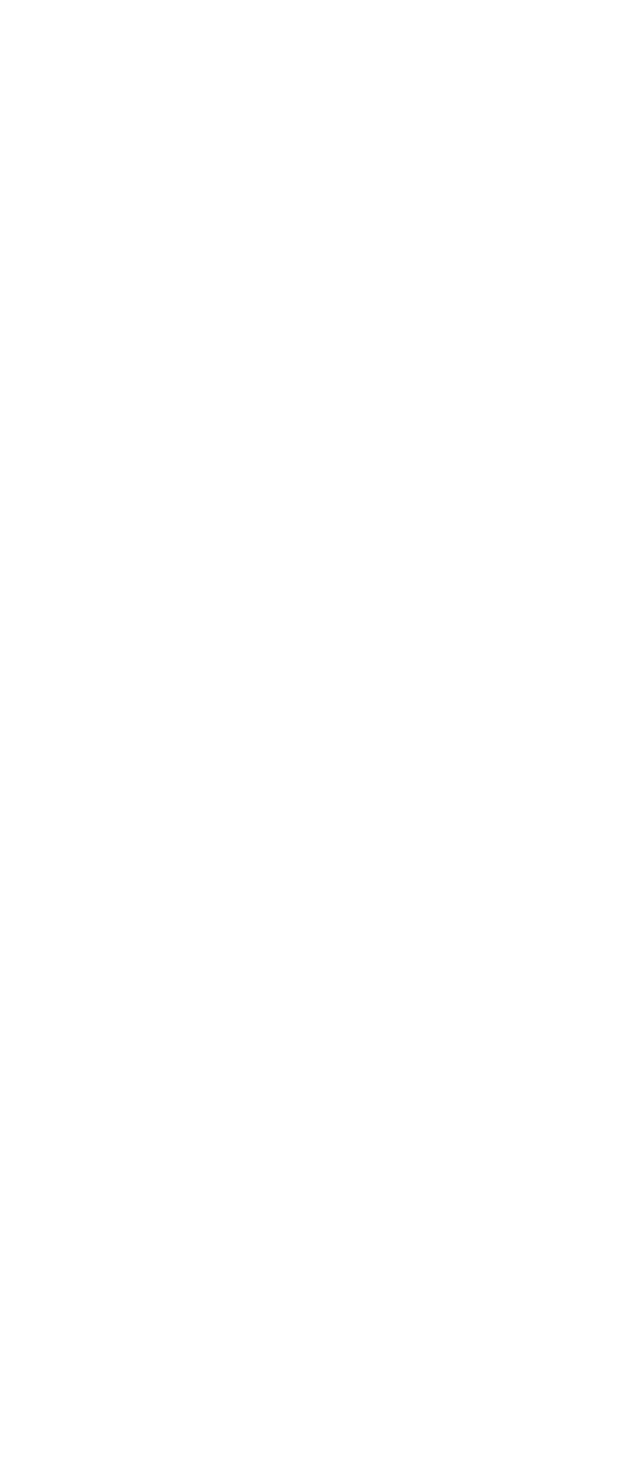
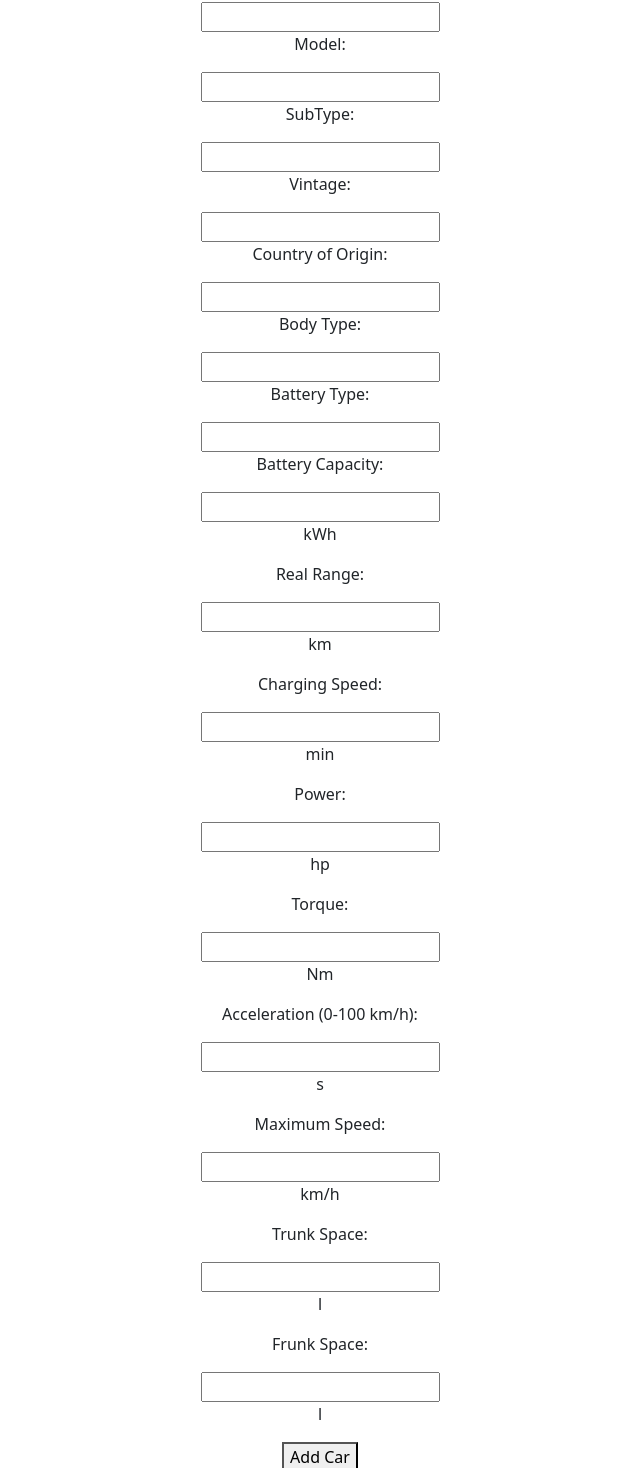
Before and after one commit to ReviKZ/ECarManiac, a React (Create React App) app in the folder e-car-maniac-fe/: page /add in a window 1280 px wide. Shown: the part 150-1618 px from the top of the page, without its empty margins (320-960 px from the left). Before the commit the page ends 800 px from the top, so only its background shows below. Built offline with nearby package versions, Linux system fonts and the light colour scheme.

Commit message:
Feat: Add AddCar Page

```diff
--- a/e-car-maniac-fe/src/Pages/AddCar.js
+++ b/e-car-maniac-fe/src/Pages/AddCar.js
@@ -1,7 +1,118 @@
+import { useState } from 'react';
+import { useNavigate } from 'react-router-dom';
+import Fetch from '../Other/Fetch';
+
+
 const AddCar = () => {
+    const navigate = useNavigate();
+
+    const [form, updateForm] = useState({});
+
+    const updateField = (newValue, field) => {
+        updateForm({ ...form, [field]: newValue })
+    }
+
+    async function addCarToDb(event) {
+        event.preventDefault();
+        var formData = {
+            Brand: form["Brand"],
+            Model: form["Model"],
+            SubType: form["SubType"],
+            Year: form["Year"],
+            Country: form["Country"],
+            BodyType: form["BodyType"],
+            BatteryType: form["BatteryType"],
+            BatteryCapacity: form["BatteryCapacity"],
+            RealRange: form["RealRange"],
+            ChargingSpeed: form["ChargingSpeed"],
+            Performance: form["Performance"],
+            Torque: form["Torque"],
+            Acceleration: form["Acceleration"],
+            MaxSpeed: form["MaxSpeed"],
+            Trunk: form["Trunk"],
+            Frunk: form["Frunk"]? form["Frunk"] : null
+        };
+
+        var result = await Fetch("post", "", formData);
+        result ? navigate("") : alert("Something went wrong!");
+
+    };
+
     return (
         <>
             <h1>Add Car Page</h1>
+
+            <form>
+                <div>
+                    <p>Brand: </p>
+                    <input onChange={(e) => updateField(e.target.value, "Brand")} id="Brand" type="text" />
+                </div>
+                <div>
+                    <p>Model: </p>
+                    <input onChange={(e) => updateField(e.target.value, "Model")} id="Model" type="text" />
+                </div>
+                <div>
+                    <p>SubType: </p>
+                    <input onChange={(e) => updateField(e.target.value, "SubType")} id="SubType" type="text" />
+                </div>
+                <div>
+                    <p>Vintage: </p>
+                    <input onChange={(e) => updateField(e.target.value, "Year")} id="Year" type="text" />
+                </div>
+                <div>
+                    <p>Country of Origin: </p>
+                    <input onChange={(e) => updateField(e.target.value, "Country")} id="Country" type="text" />
+                </div>
+                <div>
+                    <p>Body Type: </p>
+                    <input onChange={(e) => updateField(e.target.value, "BodyType")} id="BodyType" type="text" />
+                </div>
+                <div>
+                    <p>Battery Type: </p>
+                    <input onChange={(e) => updateField(e.target.value, "BatteryType")} id="BatteryType" type="text" />
+                </div>
+                <div>
+                    <p>Battery Capacity: </p>
+                    <input onChange={(e) => updateField(e.target.value, "BatteryCapacity")} id="BatteryCapacity" type="text" /><p>kWh</p>
+                </div>
+                <div>
+                    <p>Real Range: </p>
+                    <input onChange={(e) => updateField(e.target.value, "RealRange")} id="RealRange" type="text" /><p>km</p>
+                </div>
+                <div>
+                    <p>Charging Speed: </p>
+                    <input onChange={(e) => updateField(e.target.value, "ChargingSpeed")} id="ChargingSpeed" type="text" /><p>min</p>
+                </div>
+                <div>
+                    <p>Power: </p>
+                    <input onChange={(e) => updateField(e.target.value, "Performance")} id="Performance" type="text" /><p>hp</p>
+                </div>
+                <div>
+                    <p>Torque: </p>
+                    <input onChange={(e) => updateField(e.target.value, "Torque")} id="Torque" type="text" /><p>Nm</p>
+                </div>
+                <div>
+                    <p>Acceleration (0-100 km/h): </p>
+                    <input onChange={(e) => updateField(e.target.value, "Acceleration")} id="Acceleration" type="text" /><p>s</p>
+                </div>
+                <div>
+                    <p>Maximum Speed: </p>
+                    <input onChange={(e) => updateField(e.target.value, "MaxSpeed")} id="MaxSpeed" type="text" /><p>km/h</p>
+                </div>
+                <div>
+                    <p>Trunk Space: </p>
+                    <input onChange={(e) => updateField(e.target.value, "Trunk")} id="Trunk" type="text" /><p>l</p>
+                </div>
+                <div>
+                    <p>Frunk Space: </p>
+                    <input onChange={(e) => updateField(e.target.value, "Frunk")} id="Frunk" type="text" /><p>l</p>
+                </div>
+
+                <button type="submit" className="submit-button"
+                    onClick={addCarToDb}>Add Car</button>
+
+            </form>
+
         </>
     );
 }
```
